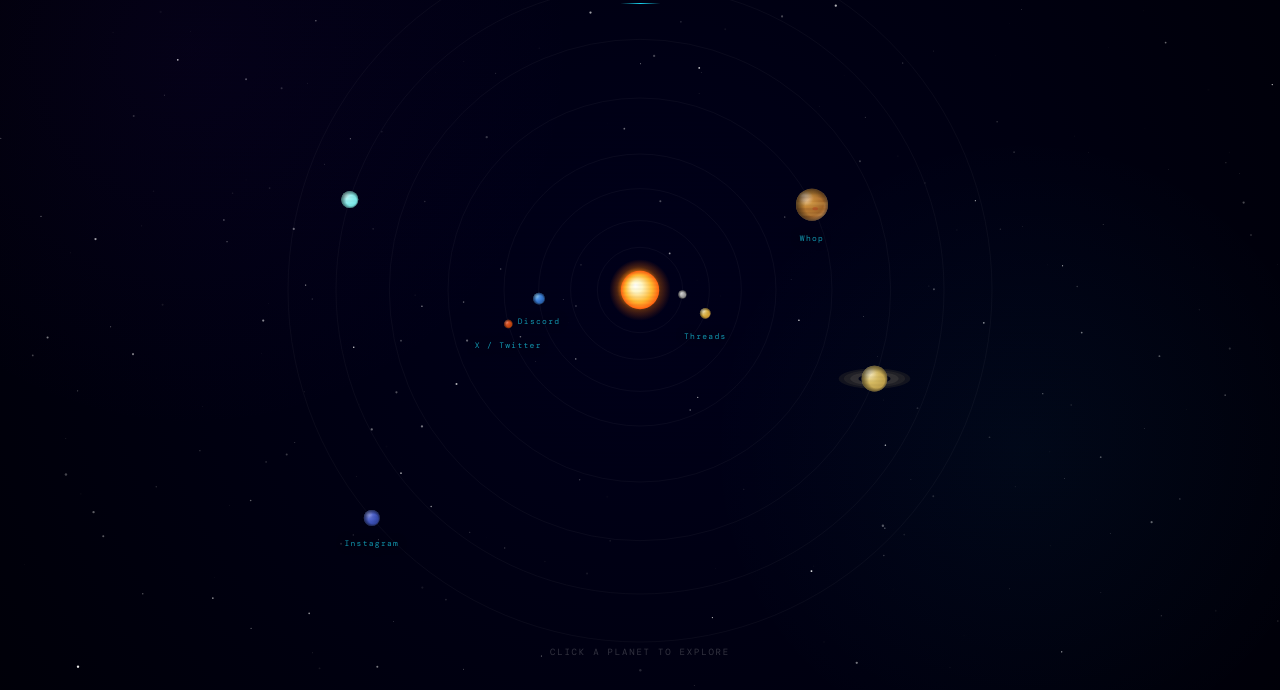
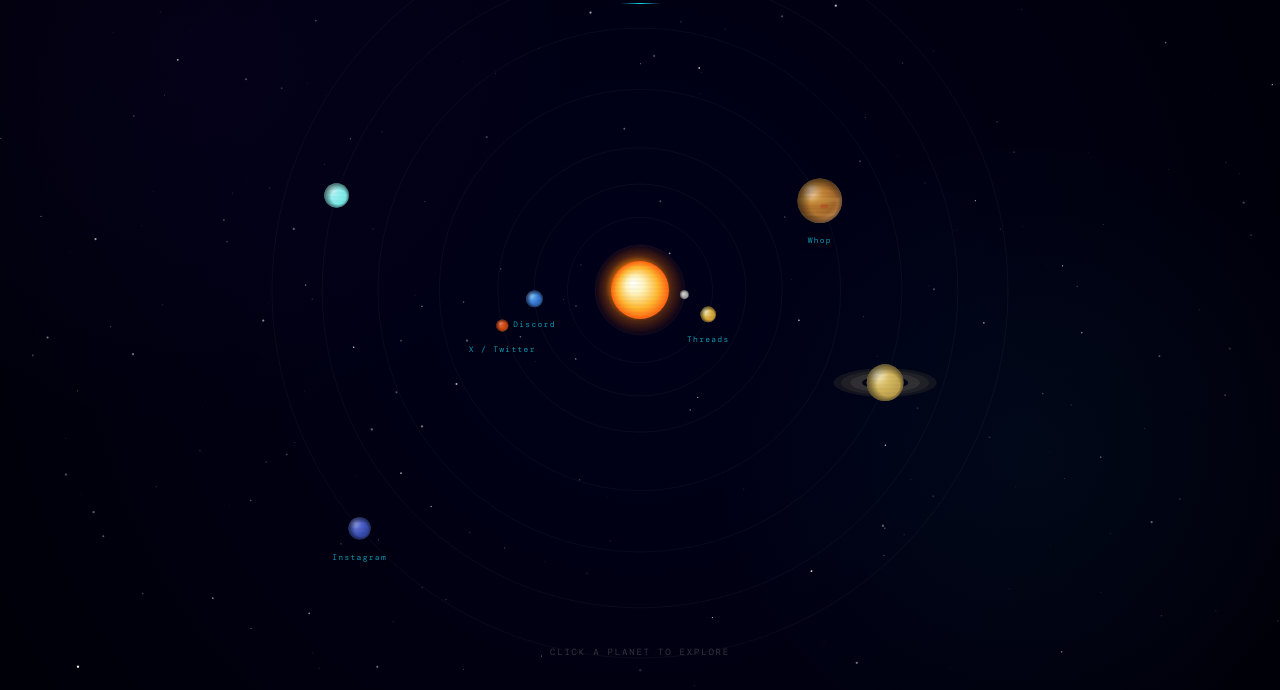
Before and after one commit to christakenotes/christakenotes.github.io, a plain HTML site: page index.html in a window 1280 px wide. Shown: the part 110-800 px from the top of the page. Drawn offline with nearby package versions, Linux system fonts and the light colour scheme; animation ran at ten frames a second; a web font is replaced by a local one.

Commit message:
Update index.html

```diff
--- a/index.html
+++ b/index.html
@@ -227,12 +227,12 @@
     id:'mercury',
     name:'Mercury',
     sub:'',
-    radius:6,
+    radius:8,
     orbitRadius:80,
     speed:4.15,
     color:'#b5b5b5',
     texture: ctx => {
-      const g=ctx.createRadialGradient(-2,-2,1,0,0,6);
+      const g=ctx.createRadialGradient(-2,-2,1,0,0,8);
       g.addColorStop(0,'#d4d4d4');g.addColorStop(0.5,'#9e9e9e');g.addColorStop(1,'#5a5a5a');
       return g;
     },
@@ -242,12 +242,12 @@
     id:'venus',
     name:'Venus',
     sub:'Threads',
-    radius:10,
+    radius:14,
     orbitRadius:130,
     speed:1.62,
     color:'#e8c97a',
     texture: ctx => {
-      const g=ctx.createRadialGradient(-3,-3,1,0,0,10);
+      const g=ctx.createRadialGradient(-3,-3,1,0,0,14);
       g.addColorStop(0,'#f0dfa0');g.addColorStop(0.4,'#d4a83a');g.addColorStop(0.8,'#b8802a');g.addColorStop(1,'#7a5010');
       return g;
     },
@@ -257,12 +257,12 @@
     id:'earth',
     name:'Earth',
     sub:'Discord',
-    radius:11,
+    radius:15,
     orbitRadius:190,
     speed:1.0,
     color:'#3a7bd5',
     texture: ctx => {
-      const g=ctx.createRadialGradient(-3,-3,1,0,0,11);
+      const g=ctx.createRadialGradient(-3,-3,1,0,0,15);
       g.addColorStop(0,'#6ab4f5');g.addColorStop(0.35,'#3a7bd5');g.addColorStop(0.7,'#1a4a8a');g.addColorStop(1,'#0d2545');
       return g;
     },
@@ -272,12 +272,12 @@
     id:'mars',
     name:'Mars',
     sub:'X / Twitter',
-    radius:8,
+    radius:11,
     orbitRadius:255,
     speed:0.53,
     color:'#c1440e',
     texture: ctx => {
-      const g=ctx.createRadialGradient(-2,-2,1,0,0,8);
+      const g=ctx.createRadialGradient(-2,-2,1,0,0,11);
       g.addColorStop(0,'#e8623a');g.addColorStop(0.45,'#c1440e');g.addColorStop(0.8,'#8a2d08');g.addColorStop(1,'#4a1505');
       return g;
     },
@@ -287,12 +287,12 @@
     id:'jupiter',
     name:'Jupiter',
     sub:'Whop',
-    radius:30,
+    radius:40,
     orbitRadius:360,
     speed:0.084,
     color:'#c88b3a',
     texture: ctx => {
-      const g=ctx.createRadialGradient(-8,-8,2,0,0,30);
+      const g=ctx.createRadialGradient(-10,-10,2,0,0,40);
       g.addColorStop(0,'#e8c090');g.addColorStop(0.2,'#c88b3a');g.addColorStop(0.5,'#a06428');g.addColorStop(0.75,'#c89060');g.addColorStop(1,'#7a4018');
       return g;
     },
@@ -303,12 +303,12 @@
     id:'saturn',
     name:'Saturn',
     sub:'',
-    radius:24,
+    radius:33,
     orbitRadius:470,
     speed:0.034,
     color:'#e4d090',
     texture: ctx => {
-      const g=ctx.createRadialGradient(-6,-6,2,0,0,24);
+      const g=ctx.createRadialGradient(-8,-8,2,0,0,33);
       g.addColorStop(0,'#f0e0a8');g.addColorStop(0.3,'#d4b860');g.addColorStop(0.7,'#b09040');g.addColorStop(1,'#806820');
       return g;
     },
@@ -319,12 +319,12 @@
     id:'uranus',
     name:'Uranus',
     sub:'',
-    radius:16,
+    radius:22,
     orbitRadius:570,
     speed:0.012,
     color:'#7de8e8',
     texture: ctx => {
-      const g=ctx.createRadialGradient(-4,-4,1,0,0,16);
+      const g=ctx.createRadialGradient(-5,-5,1,0,0,22);
       g.addColorStop(0,'#b0f4f4');g.addColorStop(0.5,'#7de8e8');g.addColorStop(1,'#2a8888');
       return g;
     },
@@ -334,12 +334,12 @@
     id:'neptune',
     name:'Neptune',
     sub:'Instagram',
-    radius:15,
+    radius:20,
     orbitRadius:660,
     speed:0.006,
     color:'#3f54ba',
     texture: ctx => {
-      const g=ctx.createRadialGradient(-4,-4,1,0,0,15);
+      const g=ctx.createRadialGradient(-5,-5,1,0,0,20);
       g.addColorStop(0,'#7080e0');g.addColorStop(0.4,'#3f54ba');g.addColorStop(0.8,'#1a2870');g.addColorStop(1,'#080e30');
       return g;
     },
@@ -362,12 +362,14 @@
 function resize() {
   W = canvas.width = window.innerWidth;
   H = canvas.height = window.innerHeight;
-  cx = W / 2;
-  cy = H / 2;
-  // Scale orbits to fit screen — use 85% of shorter dimension / max orbit
+  cx = W * 0.5;
+  cy = H * 0.5;
   const maxOrbit = PLANETS[PLANETS.length-1].orbitRadius;
-  const fit = Math.min(W, H) * 0.44;
-  scale = fit / maxOrbit;
+  const availableW = W * 0.86;
+  const availableH = H * 0.46;
+  const scaleW = availableW / maxOrbit;
+  const scaleH = availableH / maxOrbit;
+  scale = Math.min(scaleW, scaleH);
 }
 
 // ─────────────────────────────────────────
@@ -754,7 +756,7 @@
   });
 
   // Sun
-  const sunR=36*scale;
+  const sunR=52*scale;
   const sunG=ctx.createRadialGradient(cx-sunR*0.2,cy-sunR*0.2,sunR*0.05,cx,cy,sunR*1.6);
   sunG.addColorStop(0,'#fff8e0');sunG.addColorStop(0.15,'#ffe060');
   sunG.addColorStop(0.4,'#ff9010');sunG.addColorStop(0.7,'rgba(255,120,0,0.3)');sunG.addColorStop(1,'rgba(255,80,0,0)');
```
